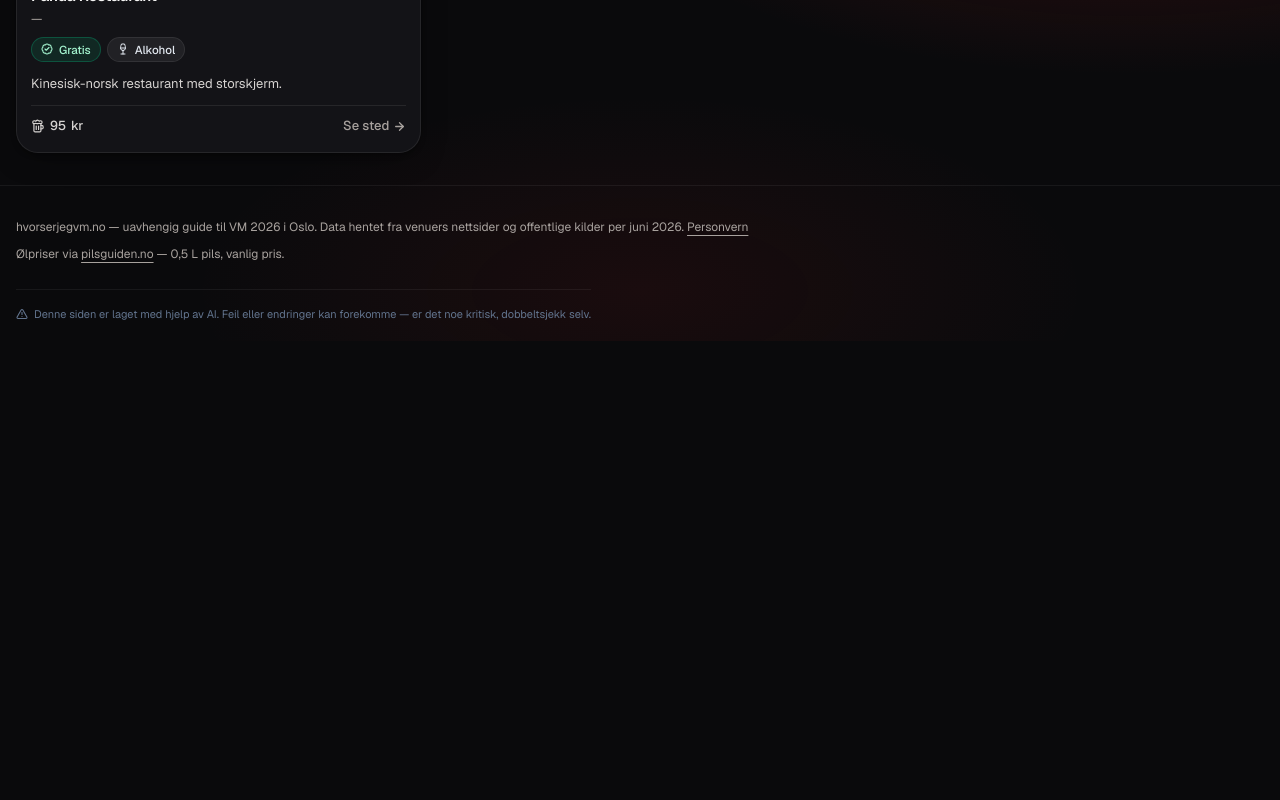
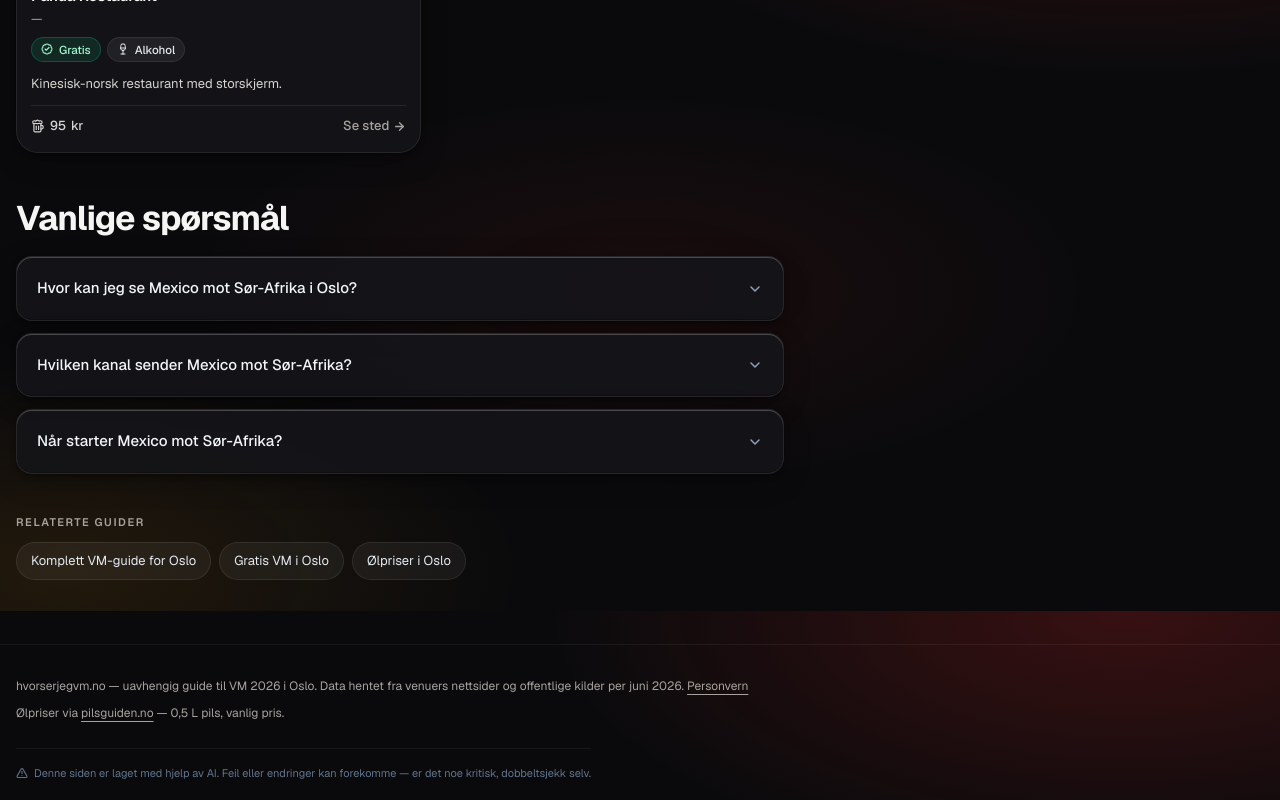
Before and after one commit to emmaofsti/hvorserjegvm.no, a Next.js app: page /kamp/mexico-sor-afrika in a window 1280 px wide. Shown: the part 6589-7389 px from the top of the page. Before the commit the page ends 6930 px from the top, so only its background shows below. Built offline with nearby package versions, Linux system fonts and the light colour scheme.

Commit message:
FAQ + Breadcrumb JSON-LD på alle kamp-sider
Auto-genererte FAQs per kamp ('Hvor ser jeg X mot Y i Oslo?', 'Hvilken
kanal?', 'Når starter X mot Y?'). FAQPage-schema gjør hver kamp
rich-snippet-kvalifisert. Titler reframet til 'Hvor ser jeg X – Y i
Oslo?' for å matche faktisk søkeoppførsel.

```diff
--- a/src/app/kamp/[slug]/page.tsx
+++ b/src/app/kamp/[slug]/page.tsx
@@ -2,6 +2,7 @@ import { notFound } from "next/navigation";
 import Link from "next/link";
 import type { Metadata } from "next";
 import { getMatch, getMatches, getVenues } from "@/lib/data";
+import type { Match } from "@/lib/types";
 import { formatDate } from "@/lib/utils";
 import MatchVenuesClient from "@/components/MatchVenuesClient";
 import MatchFavoriteButton from "@/components/MatchFavoriteButton";
@@ -20,13 +21,18 @@ export async function generateMetadata({ params }: PageProps): Promise<Metadata>
   const { slug } = await params;
   const match = getMatch(slug);
   if (!match) return { title: "Kamp ikke funnet" };
-  const title = `${match.home} – ${match.away} i Oslo`;
-  const description = `Hvor kan du se ${match.home} mot ${match.away} (${match.stage}, ${formatDate(match.date)}, kl. ${match.kickoff} norsk tid) på storskjerm i Oslo?`;
+  /* SEO-tuned title: leads with the primary search phrase
+     ("Hvor ser jeg [Lag1] - [Lag2] i Oslo") which matches how people
+     actually google. Norge-kamper få et 🇳🇴 i title for click-through. */
+  const flagPrefix = match.norwayMatch ? "🇳🇴 " : "";
+  const title = `${flagPrefix}Hvor ser jeg ${match.home} – ${match.away} i Oslo?`;
+  const description = `Hvor kan du se ${match.home} mot ${match.away} (${match.stage}, ${formatDate(match.date)}, kl. ${match.kickoff} norsk tid) på storskjerm i Oslo? Komplett oversikt over fan zones, sportsbarer og puber${match.tvChannel ? ` — sendes på ${match.tvChannel}` : ""}.`;
   return {
     title,
     description,
     alternates: { canonical: `https://hvorserjegvm.no/kamp/${match.slug}` },
-    openGraph: { title, description, type: "article" },
+    openGraph: { title, description, type: "article", url: `https://hvorserjegvm.no/kamp/${match.slug}` },
+    twitter: { card: "summary_large_image", title, description },
   };
 }
 
@@ -114,6 +120,69 @@ export default async function Page({ params }: PageProps) {
 
       <MatchVenuesClient match={match} venues={venues} />
 
+      {/* FAQ — visible accordion. Rich-snippet eligible via FAQPage schema.
+          Questions match how people actually google before a kickoff. */}
+      <section className="mt-12 mb-10">
+        <h2 className="display display-sm text-slate-100 mb-5">Vanlige spørsmål</h2>
+        <div className="space-y-3 max-w-3xl">
+          {buildFaqs(match).map((f, i) => (
+            <details
+              key={i}
+              className="lg-surface group p-5"
+              style={{ borderRadius: "var(--lg-r-l)" }}
+            >
+              <summary className="flex cursor-pointer list-none items-center justify-between gap-3 text-[15px] font-medium text-slate-100">
+                {f.q}
+                <Icon.ChevronDown
+                  size={16}
+                  strokeWidth={2.2}
+                  className="shrink-0 text-slate-400 transition-transform group-open:rotate-180"
+                />
+              </summary>
+              <div className="mt-3 text-[14.5px] text-slate-300 leading-relaxed">
+                {f.a}
+              </div>
+            </details>
+          ))}
+        </div>
+      </section>
+
+      {/* Related guides — internal-link graph hook. Pumps PageRank to the
+          guide pages and gives users a path to broader content. */}
+      <section className="mb-8 max-w-3xl">
+        <h2 className="eyebrow mb-3">Relaterte guider</h2>
+        <div className="flex flex-wrap gap-2">
+          <Link
+            href="/guide/hvor-se-vm-i-oslo"
+            className="lg-capsule inline-flex items-center gap-1.5 px-3.5 py-2 text-[13px] bg-white/[0.05] border border-white/[0.08] text-slate-200 hover:bg-white/[0.09]"
+          >
+            Komplett VM-guide for Oslo
+          </Link>
+          {match.norwayMatch && (
+            <Link
+              href="/guide/norge-pa-storskjerm-oslo"
+              className="lg-capsule inline-flex items-center gap-1.5 px-3.5 py-2 text-[13px] bg-white/[0.05] border border-white/[0.08] text-slate-200 hover:bg-white/[0.09]"
+            >
+              Norges kamper på storskjerm
+            </Link>
+          )}
+          <Link
+            href="/guide/gratis-vm-oslo"
+            className="lg-capsule inline-flex items-center gap-1.5 px-3.5 py-2 text-[13px] bg-white/[0.05] border border-white/[0.08] text-slate-200 hover:bg-white/[0.09]"
+          >
+            Gratis VM i Oslo
+          </Link>
+          <Link
+            href="/guide/billig-ol-vm-oslo"
+            className="lg-capsule inline-flex items-center gap-1.5 px-3.5 py-2 text-[13px] bg-white/[0.05] border border-white/[0.08] text-slate-200 hover:bg-white/[0.09]"
+          >
+            Ølpriser i Oslo
+          </Link>
+        </div>
+      </section>
+
+      {/* JSON-LD: SportsEvent + FAQPage + BreadcrumbList.
+          All three give Google distinct rich-result eligibility. */}
       <script
         type="application/ld+json"
         dangerouslySetInnerHTML={{
@@ -132,9 +201,91 @@ export default async function Page({ params }: PageProps) {
               { "@type": "SportsTeam", name: match.home },
               { "@type": "SportsTeam", name: match.away },
             ],
-          }),
+          }).replace(/</g, "\\u003c"),
+        }}
+      />
+      <script
+        type="application/ld+json"
+        dangerouslySetInnerHTML={{
+          __html: JSON.stringify({
+            "@context": "https://schema.org",
+            "@type": "FAQPage",
+            mainEntity: buildFaqs(match).map((f) => ({
+              "@type": "Question",
+              name: f.q,
+              acceptedAnswer: { "@type": "Answer", text: f.a },
+            })),
+          }).replace(/</g, "\\u003c"),
+        }}
+      />
+      <script
+        type="application/ld+json"
+        dangerouslySetInnerHTML={{
+          __html: JSON.stringify({
+            "@context": "https://schema.org",
+            "@type": "BreadcrumbList",
+            itemListElement: [
+              { "@type": "ListItem", position: 1, name: "Hjem", item: "https://hvorserjegvm.no" },
+              { "@type": "ListItem", position: 2, name: "Kamper", item: "https://hvorserjegvm.no/kamper" },
+              {
+                "@type": "ListItem",
+                position: 3,
+                name: `${match.home} – ${match.away}`,
+                item: `https://hvorserjegvm.no/kamp/${match.slug}`,
+              },
+            ],
+          }).replace(/</g, "\\u003c"),
         }}
       />
     </div>
   );
 }
+
+/* ──────────────────────────────────────────────────────────────────────────
+ * Per-match FAQ generator.
+ *
+ * The questions are deliberately phrased the way people google: "hvor ser jeg
+ * X mot Y", "hvilken kanal sender X-Y", "når starter X mot Y". Each one is
+ * a real long-tail keyword.
+ * ──────────────────────────────────────────────────────────── */
+function buildFaqs(match: Match): { q: string; a: string }[] {
+  const m = match;
+  const dateText = formatDate(m.date);
+  const teams = `${m.home} – ${m.away}`;
+  const teamsVs = `${m.home} mot ${m.away}`;
+  const stageLabel = m.stage === "Gruppespill" ? `gruppespillet${m.group ? " (Gruppe " + m.group + ")" : ""}` : m.stage.toLowerCase();
+  const faqs: { q: string; a: string }[] = [];
+
+  faqs.push({
+    q: `Hvor kan jeg se ${teamsVs} i Oslo?`,
+    a: `${teams} (${stageLabel}, ${dateText} kl. ${m.kickoff} norsk tid) vises på storskjerm i alle de store fan zonene i Oslo — Spikersuppa, Lekter'n, Fotball i Parken og Jordal Amfi — samt et stort antall sportsbarer og puber. Se hele lista lenger opp på siden.`,
+  });
+
+  if (m.tvChannel) {
+    faqs.push({
+      q: `Hvilken kanal sender ${teamsVs}?`,
+      a: `${teams} sendes på ${m.tvChannel} i Norge. ${m.tvChannel.includes("/") ? "Begge kanaler er gratis på lineær TV." : "Kanalen er gratis på lineær TV."} Kampen kan også streames via ${m.tvChannel.includes("NRK") ? "NRK TV-appen" : "TV 2 Play"}.`,
+    });
+  }
+
+  faqs.push({
+    q: `Når starter ${teamsVs}?`,
+    a: `${teams} starter ${dateText} kl. ${m.kickoff} norsk tid${m.stadium ? `. Kampen spilles på ${m.stadium}${m.city ? " i " + m.city : ""}.` : "."}`,
+  });
+
+  if (m.norwayMatch) {
+    faqs.push({
+      q: "Hvor er den beste stemningen for Norges kamper i Oslo?",
+      a: "Spikersuppa midt i sentrum og Fotball i Parken har den største stemningen for Norges kamper. Begge er store fan zones med tusenvis av fans. For en mer intim opplevelse kan du prøve puber som Lannisters, Old Irish eller Beer Palace.",
+    });
+  }
+
+  if (m.stage !== "Gruppespill") {
+    faqs.push({
+      q: `Krever ${teamsVs} reservasjon?`,
+      a: "Knockout-kamper trekker store mengder folk. På sportsbarer og puber bør du reservere bord. På de gratis fan zonene (Spikersuppa, Lekter'n) er det først til mølla — møt opp i god tid.",
+    });
+  }
+
+  return faqs;
+}
```
